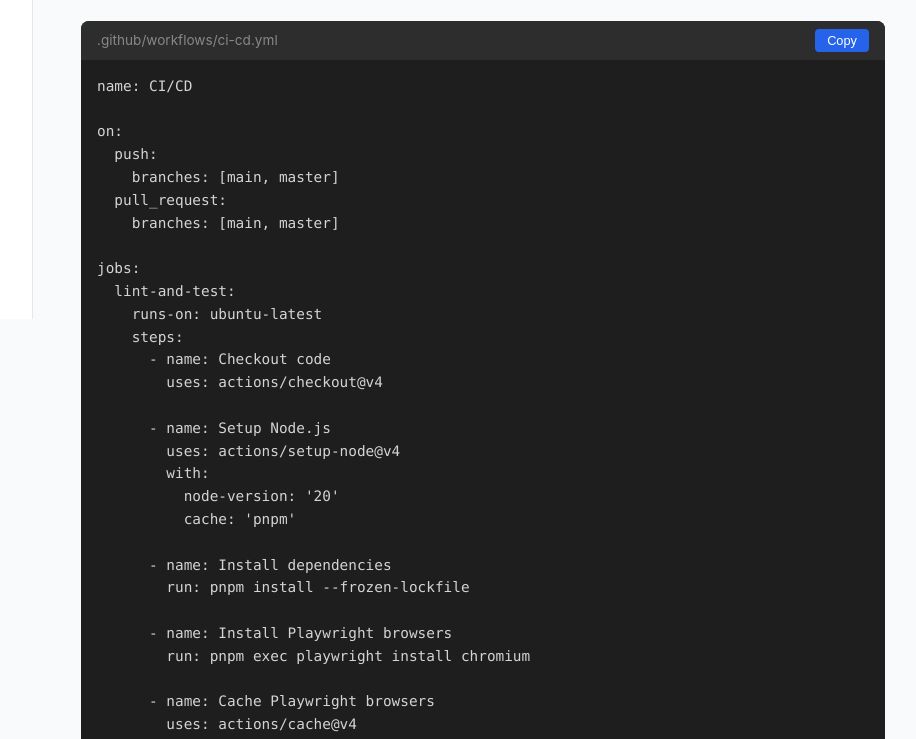
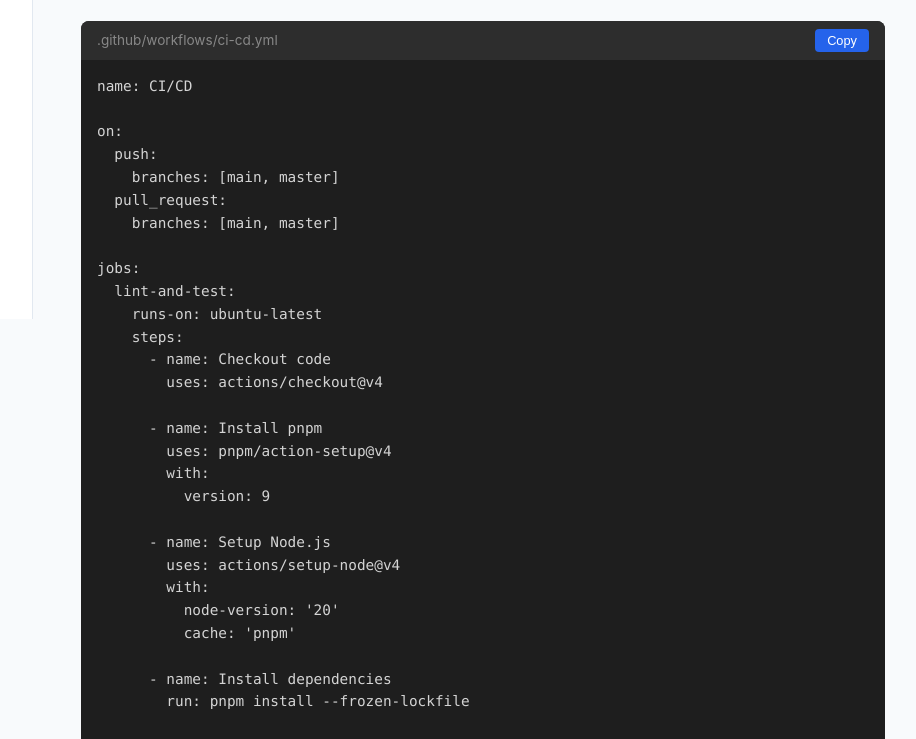
Before and after one commit to davePawww/react-starter-template-guide, a website: page cicd.html in a window 1280 px wide. Shown: the part 481-1220 px from the top of the page, without its empty margins (207-1123 px from the left). Drawn offline with Linux system fonts and the light colour scheme.

Commit message:
fix: add pnpm setup to CI/CD workflow

```diff
--- a/cicd.html
+++ b/cicd.html
@@ -59,6 +59,11 @@ jobs:
       - name: Checkout code
         uses: actions/checkout@v4
 
+      - name: Install pnpm
+        uses: pnpm/action-setup@v4
+        with:
+          version: 9
+
       - name: Setup Node.js
         uses: actions/setup-node@v4
         with:
@@ -83,7 +88,7 @@ jobs:
         run: pnpm run lint
 
       - name: Run tests
-        run: pnpm run test:ci
+        run: pnpm run test:all
 
       - name: Build project
         run: pnpm run build
@@ -95,6 +100,11 @@ jobs:
     steps:
       - name: Checkout code
         uses: actions/checkout@v4
+
+      - name: Install pnpm
+        uses: pnpm/action-setup@v4
+        with:
+          version: 9
 
       - name: Setup Node.js
         uses: actions/setup-node@v4
```
